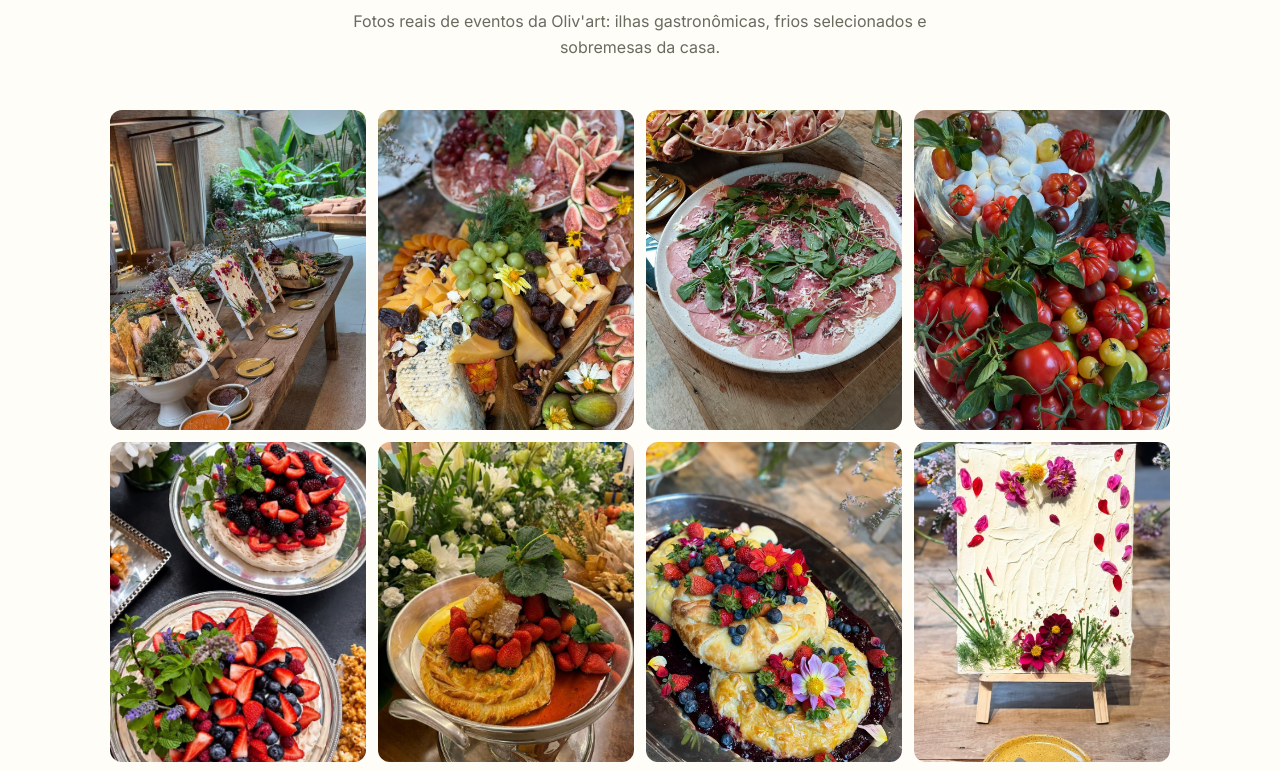
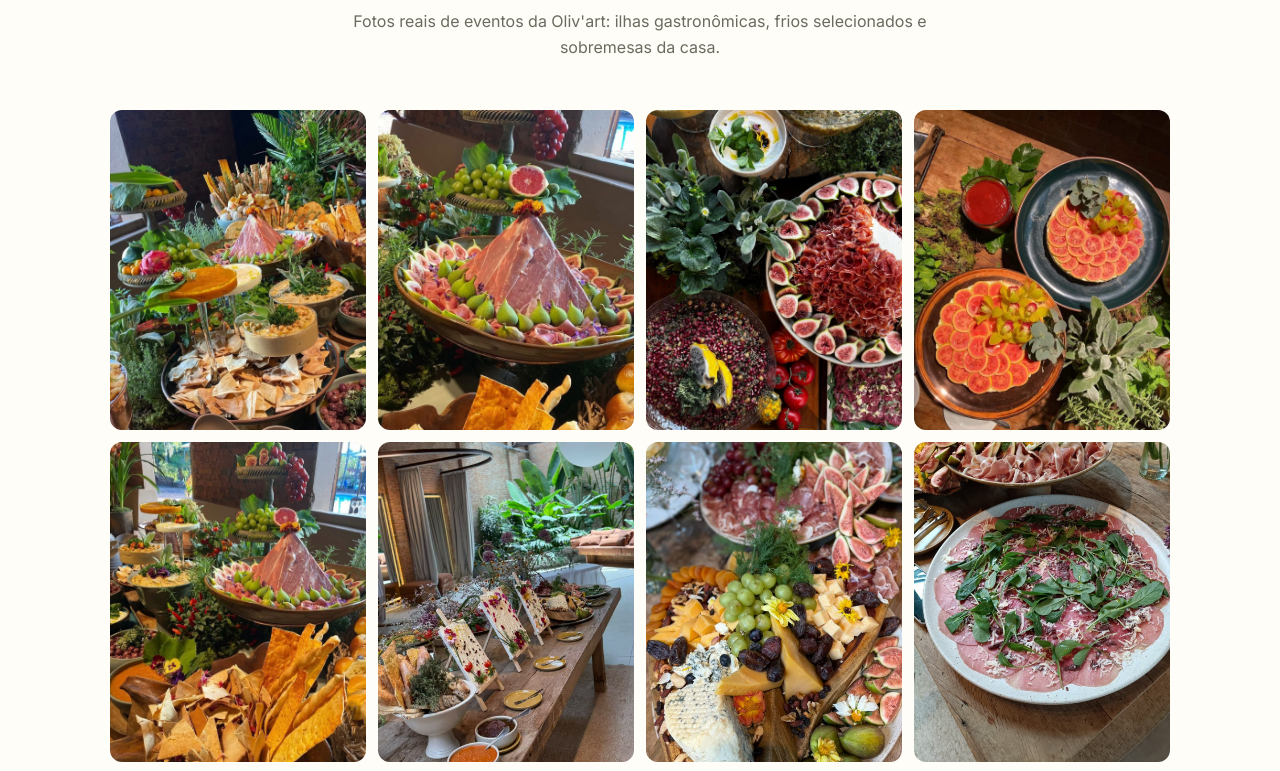
Before and after one commit to olivartgastronomia/olivartgastronomia.github.io, a plain HTML site: page index.html in a window 1280 px wide. Shown: the part 4420-5191 px from the top of the page. Drawn offline with nearby package versions, Linux system fonts and the light colour scheme.

Commit message:
Galeria: 5 fotos novas de eventos e painel floral
Co-Authored-By: Claude Opus 5.5 <noreply@anthropic.com>
Claude-Session: https://claude.ai/code/session_01MtKik8Z7rJFjaqssEbsfdY

```diff
--- a/index.html
+++ b/index.html
@@ -417,6 +417,11 @@
       <p>Fotos reais de eventos da Oliv'art: ilhas gastronômicas, frios selecionados e sobremesas da casa.</p>
     </div>
     <div class="gallery">
+      <figure><img src="img/mesa-mediterranea.jpg" alt="Mesa de antepastos com homus, pastas, pães sírios, frutas e pirâmide de parma" loading="lazy"></figure>
+      <figure><img src="img/piramide-parma-figos.jpg" alt="Pirâmide de presunto parma com figos frescos e flores comestíveis" loading="lazy"></figure>
+      <figure><img src="img/parma-figos-romas.jpg" alt="Parma com figos, coalhada com hortelã e salada de grãos com romã, vista de cima" loading="lazy"></figure>
+      <figure><img src="img/cheesecake-goiaba.jpg" alt="Cheesecakes com goiaba fresca, calda de goiaba e orquídeas" loading="lazy"></figure>
+      <figure><img src="img/mesa-piramide-parma.jpg" alt="Mesa de evento com pirâmide de parma, frutas, pastas, torradas e pães" loading="lazy"></figure>
       <figure><img src="img/mesa-ilhas.jpg" alt="Mesa de ilhas gastronômicas montada em evento" loading="lazy"></figure>
       <figure><img src="img/tabua-frios.jpg" alt="Tábua de frios, queijos e frutas" loading="lazy"></figure>
       <figure><img src="img/carpaccio.jpg" alt="Carpaccio com rúcula e parmesão" loading="lazy"></figure>
@@ -428,7 +433,7 @@
       <figure><img src="img/frios-uvas.jpg" alt="Ilha de frios com uvas, queijos e rosbife" loading="lazy"></figure>
       <figure><img src="img/mesa-paineis.jpg" alt="Mesa de evento com painéis florais" loading="lazy"></figure>
       <figure><img src="img/tomates-manjericao.jpg" alt="Tomates italianos com manjericão fresco" loading="lazy"></figure>
-      <figure><img src="img/mesa-frios-carpaccio.jpg" alt="Mesa com frios e carpaccio" loading="lazy"></figure>
+      <figure><img src="img/mesa-frios-carpaccio.jpg" alt="Mesa com frios e carpaccio" loading="lazy"></figure>      <figure><img src="img/painel-floral-2.jpg" alt="Painel de manteiga e queijo decorado com flores comestíveis" loading="lazy"></figure>
       <figure><img src="img/mesa-antepastos.jpg" alt="Mesa de antepastos com pastas, crudités e pães em salão de eventos" loading="lazy"></figure>
       <figure><img src="img/parma-melao.jpg" alt="Presunto parma sobre lâminas de melão" loading="lazy"></figure>
       <figure><img src="img/queijos-favo-mel.jpg" alt="Lascas de parmesão, favo de mel, uvas e tangerinas" loading="lazy"></figure>
```
Also changed, not shown: img/cheesecake-goiaba.jpg (added), img/mesa-mediterranea.jpg (added), img/mesa-piramide-parma.jpg (added), img/parma-figos-romas.jpg (added), img/piramide-parma-figos.jpg (added).
